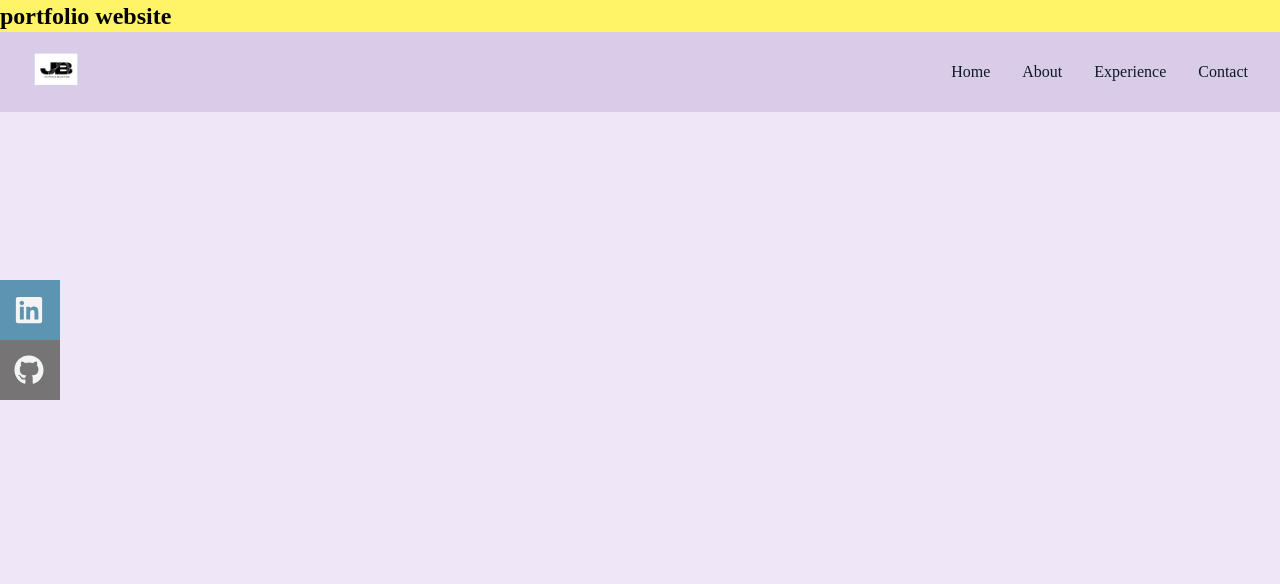
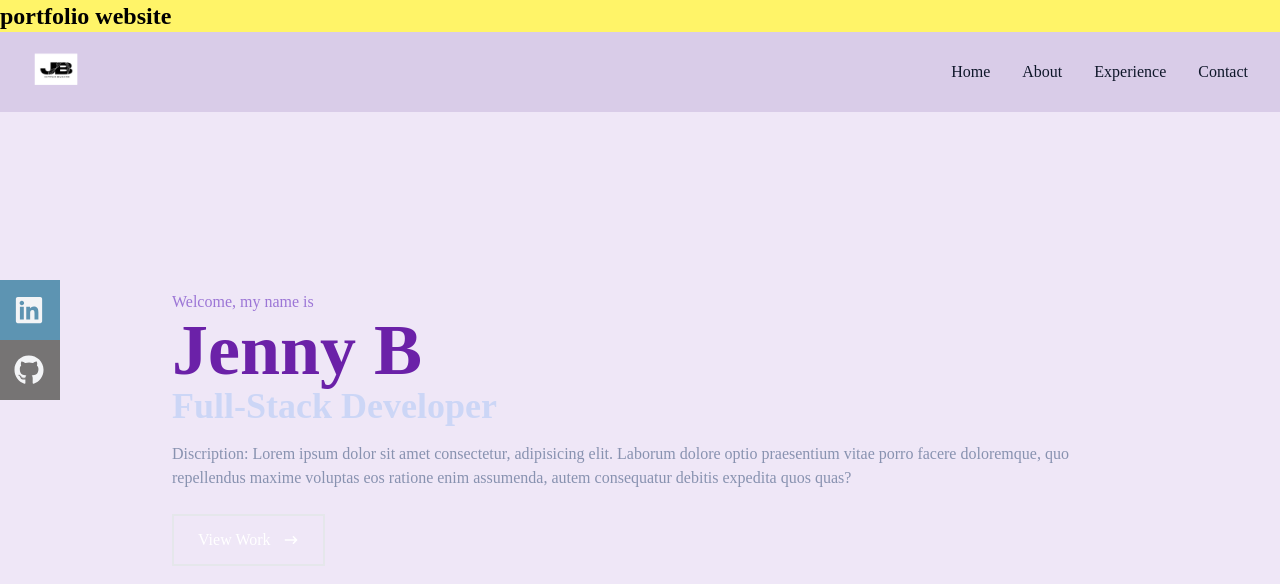
Before and after one commit to buijennyh/Portfolio, a React (Create React App) app: page / in a window 1280 px wide. Shown: the top 584 px of the page. Built offline with nearby package versions, Linux system fonts and the light colour scheme; the HTML template or start-up script is replaced by a standard one.

Commit message:
Highlight hovera nd click added to button

```diff
--- a/src/components/Home.jsx
+++ b/src/components/Home.jsx
@@ -3,10 +3,25 @@ import {HiArrowNarrowRight} from 'react-icons/hi'
 
 const Home = () => {
   return (
-    <div className='w-full h-screen bg-[#efe7f7] text-slate-900'>Home</div>
+    <div name='home' className='w-full h-screen bg-[#efe7f7] text-slate-900'>
+
+      {/*Container*/}
+      <div className='max-w-[1000px] mx-auto px-8 flex flex-col justify-center h-full'>
+        <p className='text-[#9c76d6]'>Welcome, my name is</p>
+        <h1 className='text-4xl sm:text-7xl font-bold text-purple-800'> Jenny B </h1>
+        <h2 className='text-4xl sm-text-7xl font-bold text-[#CCD6F6]'>Full-Stack Developer</h2>
+        <p className='text-[#8892B0] py-4 mac-w-[700px'>Discription: Lorem ipsum dolor sit amet consectetur, adipisicing elit. Laborum dolore optio praesentium vitae porro facere doloremque, quo repellendus maxime voluptas eos ratione enim assumenda, autem consequatur debitis expedita quos quas?</p>
+
+        <div>
+          <button className='text-white border-2 px-6 py-3 my-2 flex items-center hover:bg-purple-800 hover:border-purple-800'>View Work <HiArrowNarrowRight className='ml-3'/>
+          </button>
+        </div>
+      </div>
+
+    </div>
   )
 }
 
-{/*STOPPED HERE 32:50 URL: https://www.youtube.com/watch?v=2kg0z1qNrkw*/}
+{/*STOPPED HERE 40:45 URL: https://www.youtube.com/watch?v=2kg0z1qNrkw*/}
 
 export default Home
```
